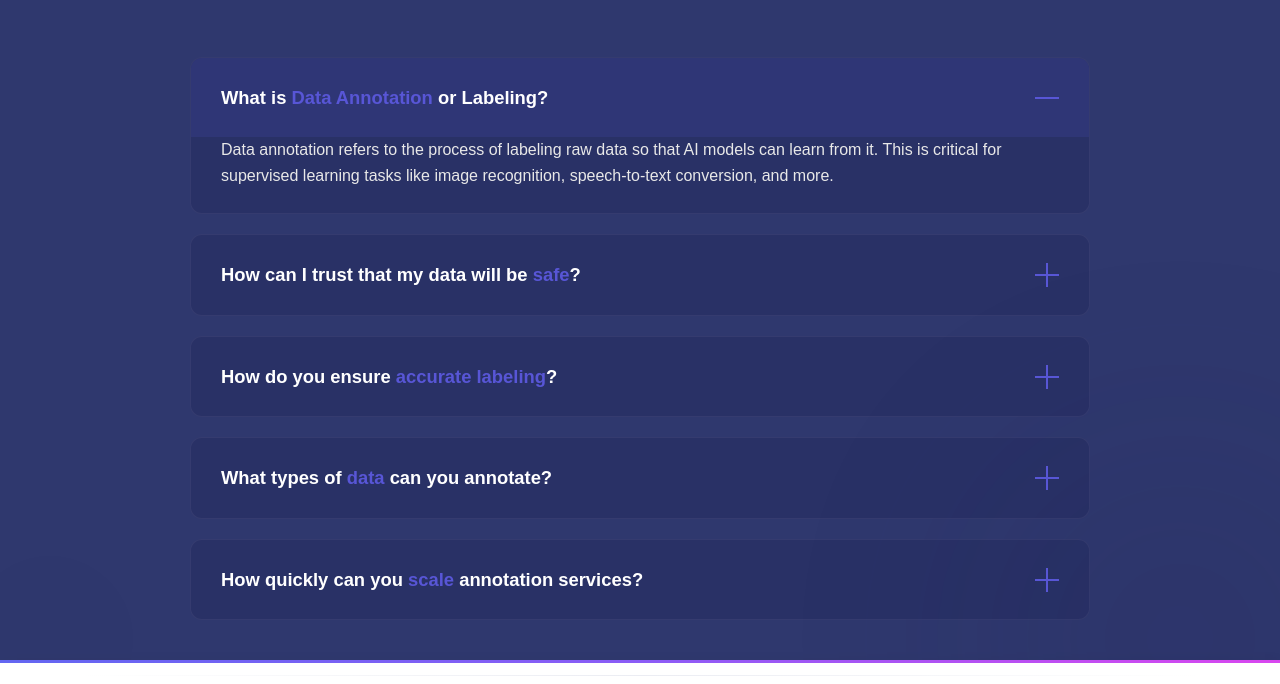
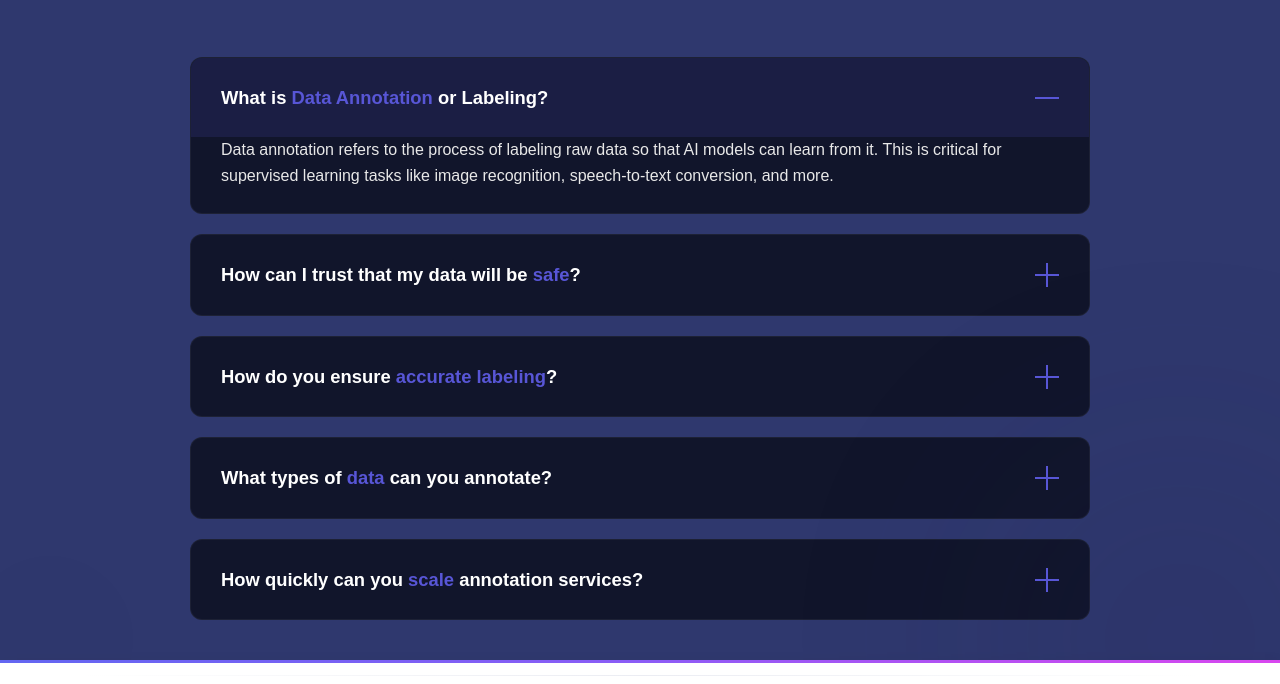
Before and after one commit to bobyparashar-2004/datum-ai-lp, a plain HTML site: page index.html in a window 1280 px wide. Shown: the part 7583-8267 px from the top of the page. Drawn offline with Linux system fonts and the light colour scheme.

Commit message:
faq color

```diff
--- a/index.html
+++ b/index.html
@@ -2758,7 +2758,8 @@
     .datumai-faq-section .faq-item {
       margin-bottom: 20px;
       border-radius: 12px;
-      background-color: rgba(30, 36, 87, 0.3);
+      /* background-color: rgba(30, 36, 87, 0.3); */
+      background-color: rgb(15 18 36 / 90%);
       overflow: hidden;
       transition: all 0.3s ease;
       border: 1px solid rgba(255, 255, 255, 0.05);
```
